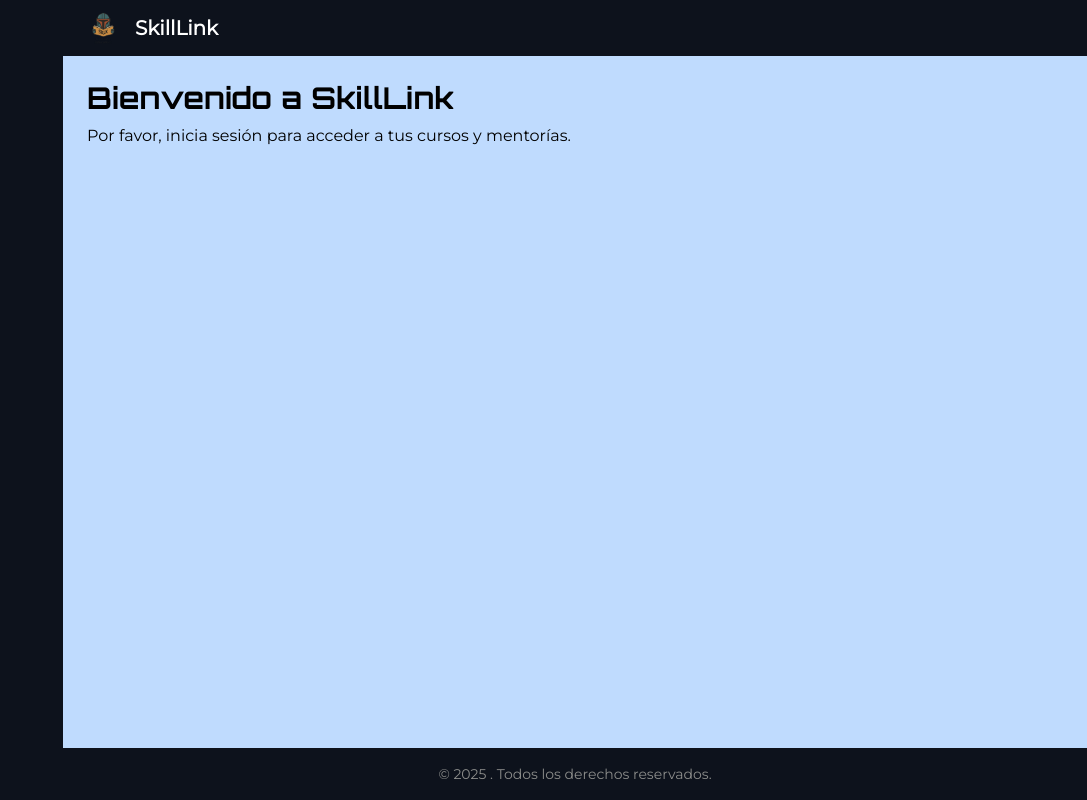
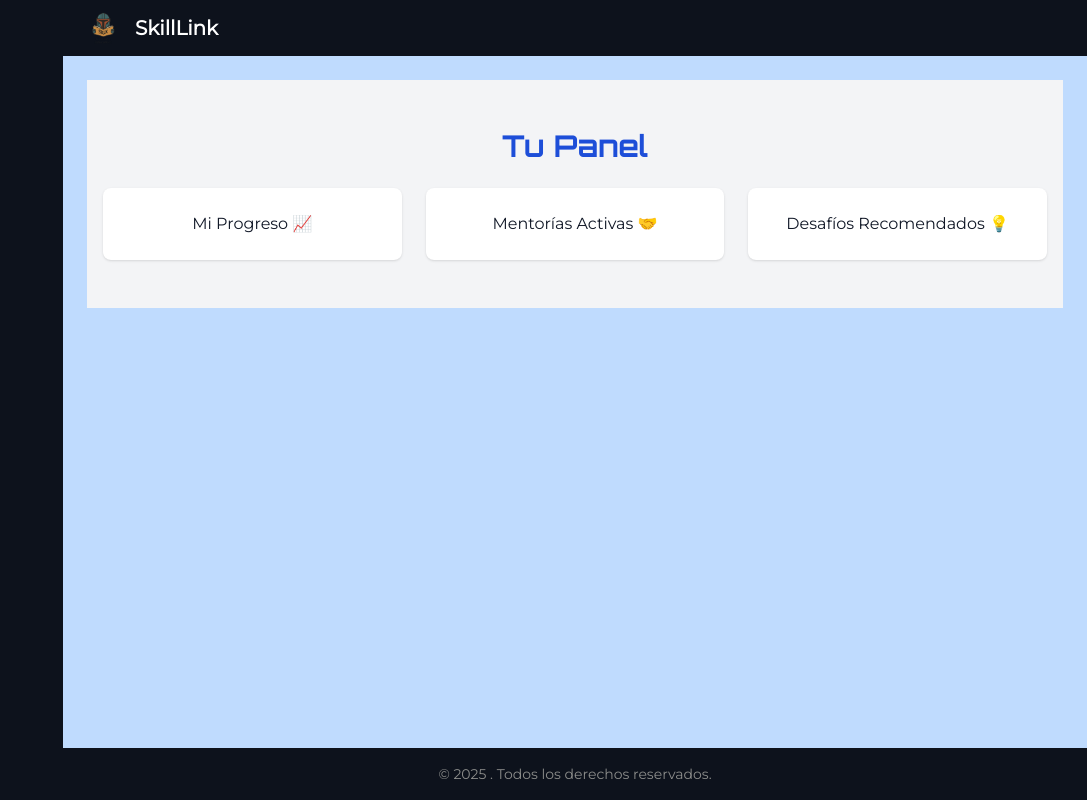
Before and after one commit to mandalorians-team/Skilllink-Alumnithon, a React (Vite) app in the folder frontend/SkillLink-Frontend/: page /dashboard in a window 1280 px wide. Shown: the whole page, without its empty margins (193-1280 px from the left). Built offline with nearby package versions, Linux system fonts and the light colour scheme.

Commit message:
feat(DashboardPage): reemplazar contenido estático por el componente Dashboard, mejorando la modularidad y la estructura del código.

```diff
--- a/frontend/SkillLink-Frontend/src/pages/DashboardPage.jsx
+++ b/frontend/SkillLink-Frontend/src/pages/DashboardPage.jsx
@@ -1,24 +1,13 @@
 import React from "react";
-import { useAuth } from "@/context/AuthContext";
-import useDocumentTitle from "@/hooks/useDocumentTitle";
+
+import Dashboard from "@/components/Main/Dashboard";
+
 
 export default function DashboardPage() {
-  useDocumentTitle("Panel Principal");
-  const { user, isAuthenticated } = useAuth();
-
   return (
     <div>
-      <h1 className="text-3xl font-bold text-black">Bienvenido a SkillLink</h1>
-      {isAuthenticated ? (
-        <p className="text-black font-bold font-orbitron mt-2">
-          Hola, <span className="font-bold">{user.name}</span>. Usa el menú
-          lateral para navegar por la aplicación.
-        </p>
-      ) : (
-        <p className="text-black mt-2">
-          Por favor, inicia sesión para acceder a tus cursos y mentorías.
-        </p>
-      )}
+
+      <Dashboard />
     </div>
   );
 }
```
